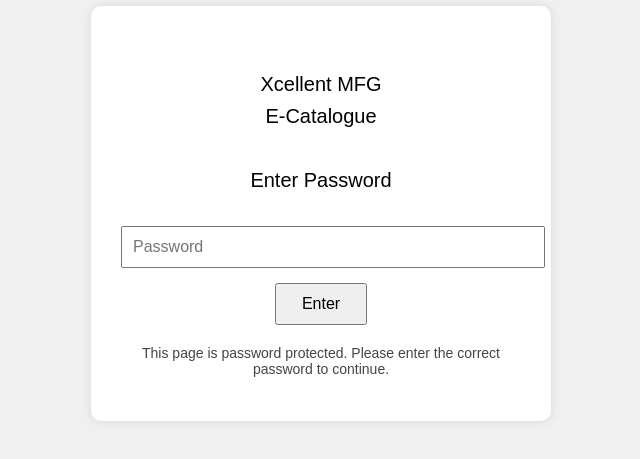
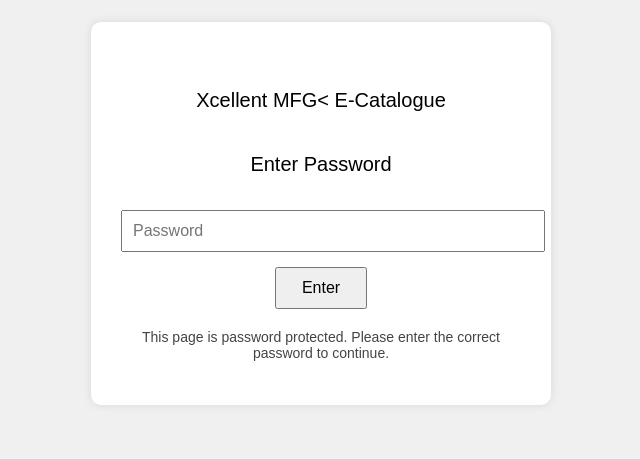
Before and after one commit to davewu0216/Password-Page, a plain HTML site: page index.html in a window 1280 px wide. Shown: the part 261-720 px from the top of the page, without its empty margins (319-959 px from the left). Drawn offline with Linux system fonts and the light colour scheme.

Commit message:
Update index.html

```diff
--- a/index.html
+++ b/index.html
@@ -68,7 +68,7 @@
   <img src="Green with White Background.png" alt="Xcellent Logo" class="logo" />
   <div class="box">
     <div class="title">
-      Xcellent MFG<br/>E-Catalogue<br/><br/>Enter Password
+      Xcellent MFG< E-Catalogue<br/><br/>Enter Password
     </div>
     <input type="password" id="password" placeholder="Password" />
     <br />
```
